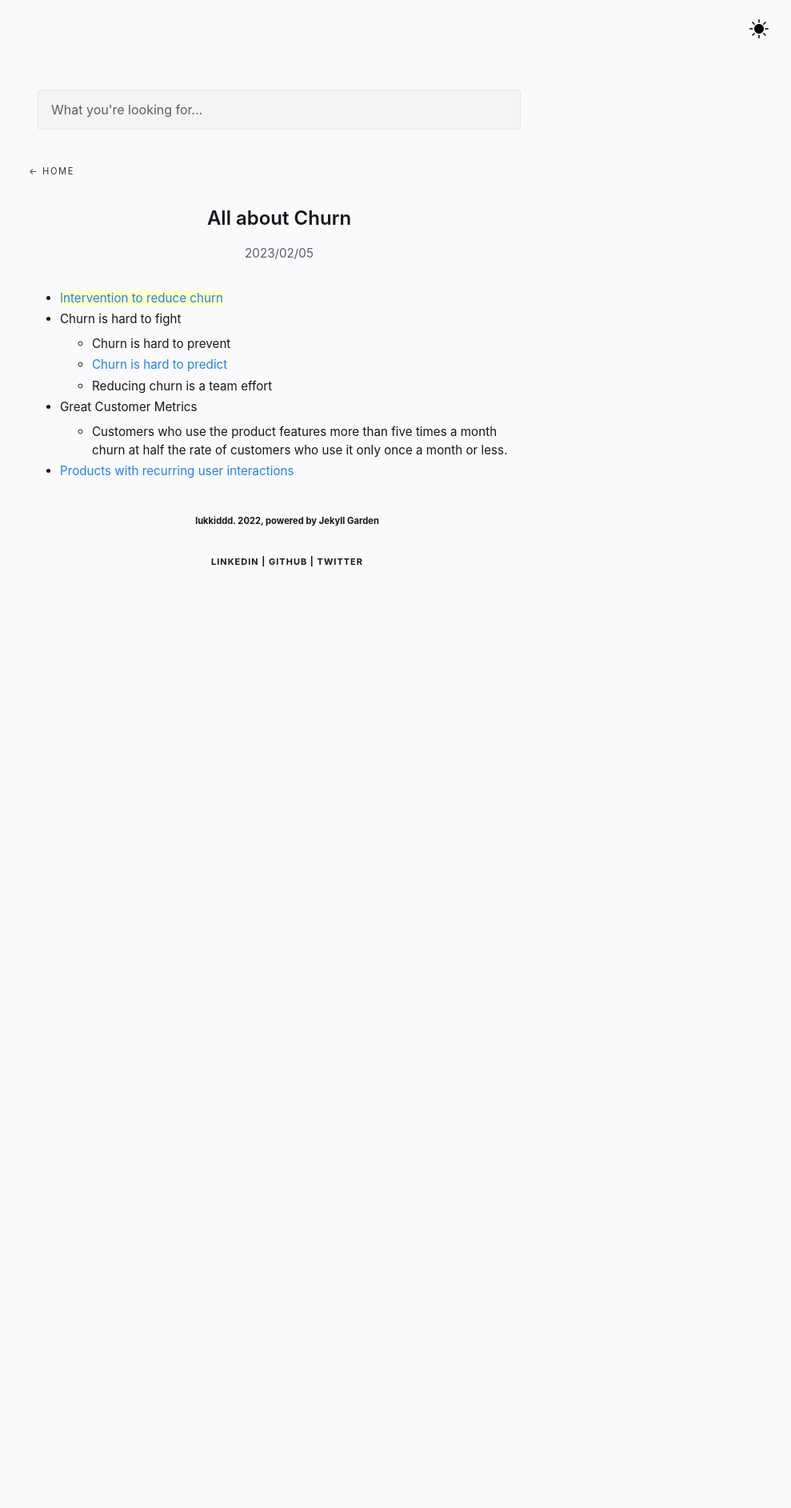
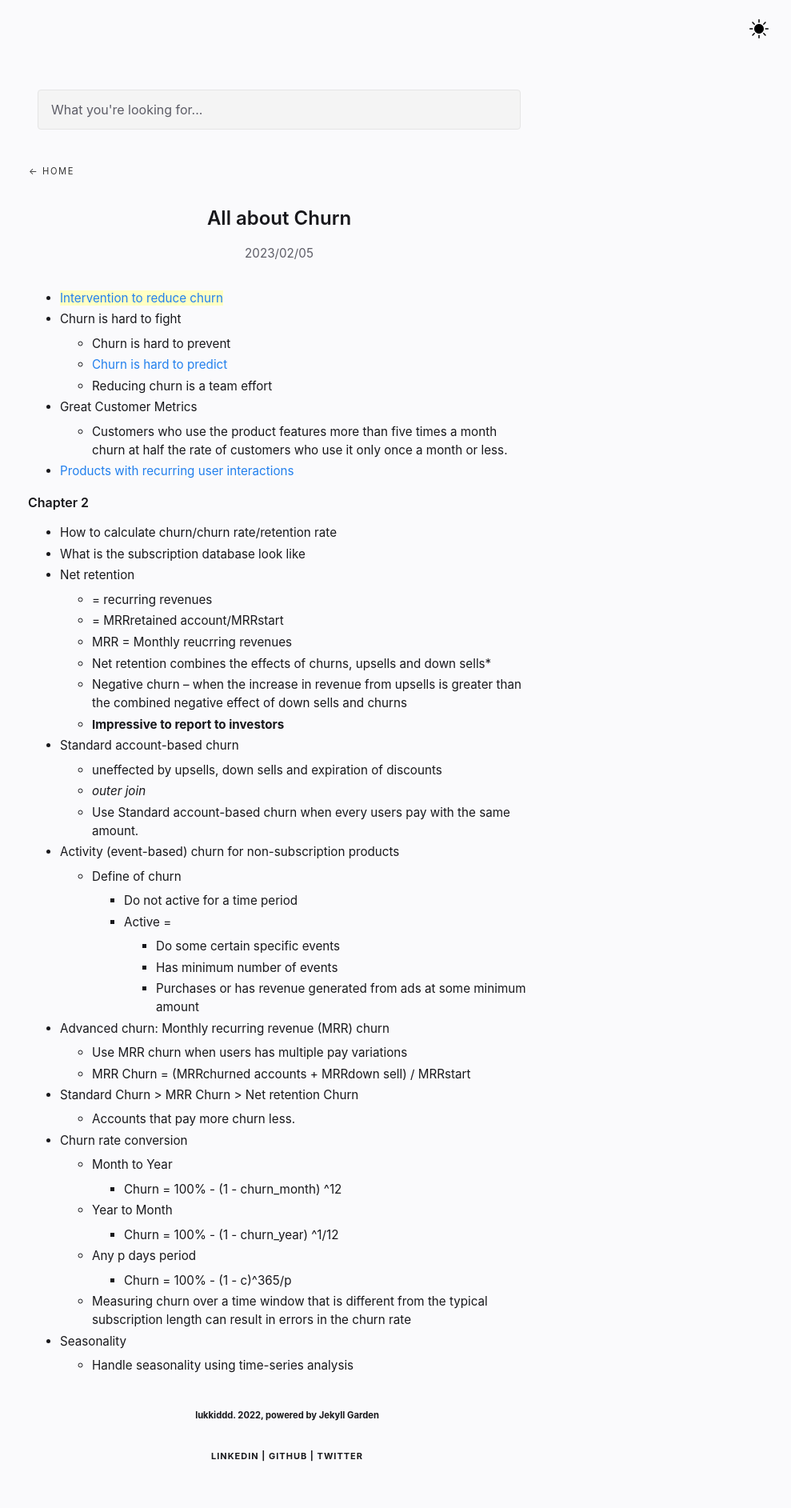
Before and after one commit to lukkiddd/lukkiddd.github.io, a Jekyll site: the page built from _notes/Public/All about Churn.md, in a window 1280 px wide. Shown: the whole page at 80% size, without its empty margins (291-1280 px from the left). Built offline with Jekyll 4.4.1, drawn with Linux system fonts in a browser that asks for light colours; before the commit the page ends 900 px from its top, so only the background shows below that.

Commit message:
Update all about churn note

```diff
--- a/_notes/Public/All about Churn.md
+++ b/_notes/Public/All about Churn.md
@@ -13,3 +13,41 @@ date : 05-02-2023
 - Great Customer Metrics
 	- Customers who use the product features more than five times a month churn at half the rate of customers who use it only once a month or less.
 - [[Products with recurring user interactions]]
+
+
+#### Chapter 2
+- How to calculate churn/churn rate/retention rate
+- What is the subscription database look like
+- Net retention
+	- = recurring revenues
+	- = MRRretained account/MRRstart
+	- MRR = Monthly reucrring revenues
+	- Net retention combines the effects of churns, upsells and down sells*
+	- Negative churn -- when the increase in revenue from upsells is greater than the combined negative effect of down sells and churns
+	- **Impressive to report to investors**
+- Standard account-based churn
+	- uneffected by upsells, down sells and expiration of discounts
+	- *outer join*
+	- Use Standard account-based churn when every users pay with the same amount.
+- Activity (event-based) churn for non-subscription products
+	- Define of churn
+		- Do not active for a time period
+		- Active =
+			- Do some certain specific events
+			- Has minimum number of events
+			- Purchases or has revenue generated from ads at some minimum amount
+- Advanced churn: Monthly recurring revenue (MRR) churn
+	- Use MRR churn when users has multiple pay variations
+	- MRR Churn = (MRRchurned accounts + MRRdown sell) / MRRstart
+- Standard Churn > MRR Churn > Net retention Churn
+	- Accounts that pay more churn less.
+- Churn rate conversion
+	- Month to Year
+		- Churn = 100% - (1 - churn_month) ^12
+	- Year to Month
+		- Churn = 100% - (1 - churn_year) ^1/12
+	- Any p days period
+		- Churn = 100% - (1 - c)^365/p
+	- Measuring churn over a time window that is different from the typical subscription length can result in errors in the churn rate
+- Seasonality
+	- Handle seasonality using time-series analysis
```
